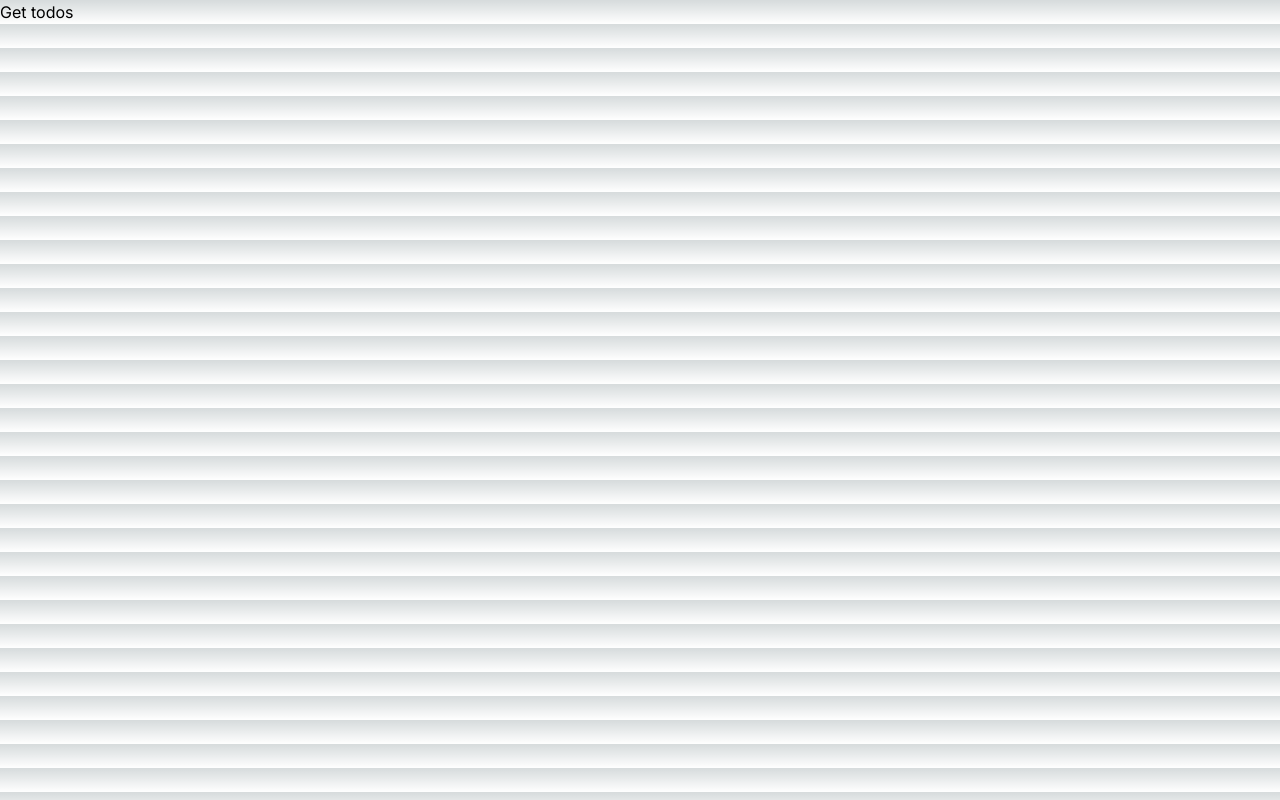
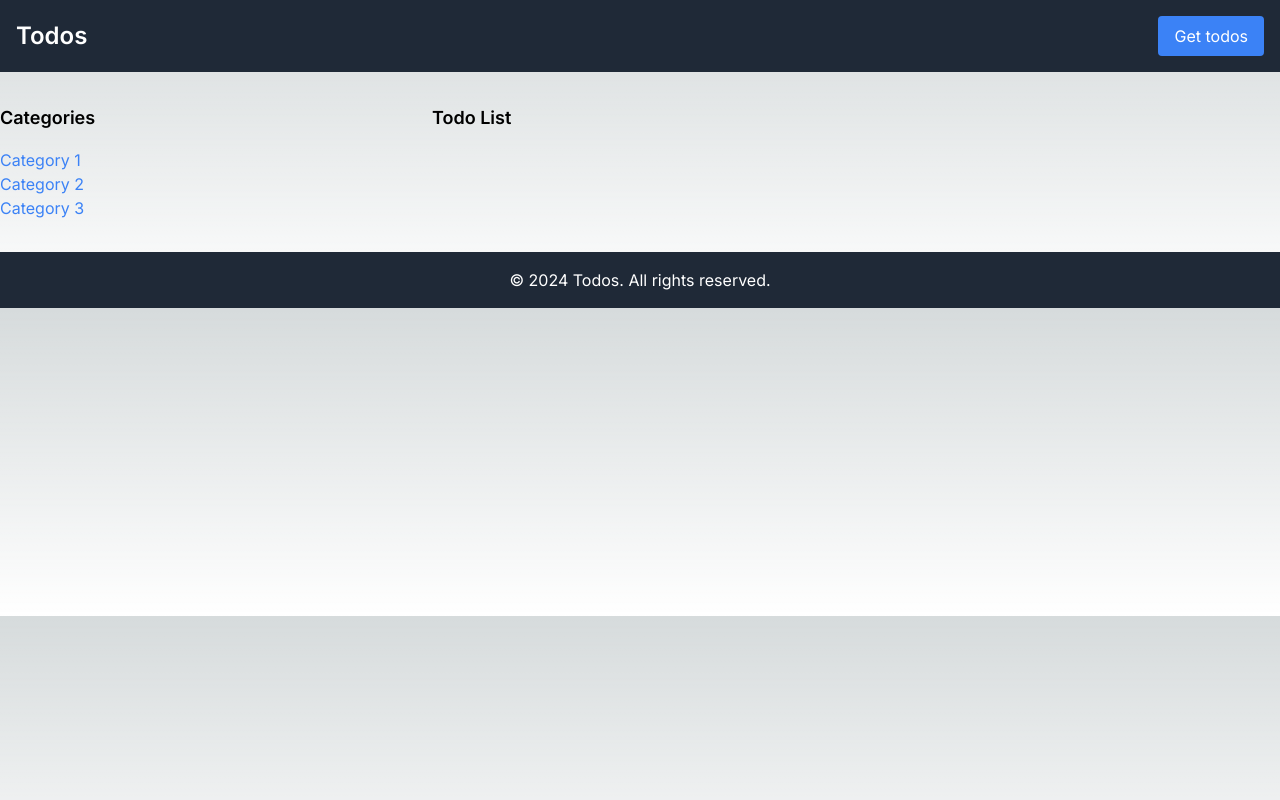
Before and after one commit to suhaibinsari/NextAPI, a Next.js app: page /todos in a window 1280 px wide. Built offline with nearby package versions, Linux system fonts and the light colour scheme.

Commit message:
nextAPI prac

```diff
--- a/app/todos/page.tsx
+++ b/app/todos/page.tsx
@@ -1,29 +1,64 @@
 'use client'
+import axios from 'axios';
+import React, { useState } from 'react';
 
-import axios from 'axios'
-import React from 'react'
+export default function Page() {
+    const [todos, setTodos] = useState([]);
 
+    const getTodos = async () => {
+        try {
+            const result = await axios.get('https://dummyjson.com/todos');
+            setTodos(result.data.todos);
+        } catch (error) {
+            console.log('error', error);
+        }
+    };
 
+    return (
+        <div className="container mx-auto">
+            {/* Header */}
+            <header className="bg-gray-800 text-white py-4 px-4">
+                <div className="container flex justify-between items-center">
+                    <h1 className="text-2xl font-semibold">Todos</h1>
+                    <button onClick={getTodos} className="bg-blue-500 hover:bg-blue-600 text-white px-4 py-2 rounded">
+                        Get todos
+                    </button>
+                </div>
+            </header>
 
-//https://dummyjson.com/todos
+            {/* Main Content */}
+            <div className="grid grid-cols-3 gap-4 mt-8">
+                {/* Sidebar */}
+                <aside className="col-span-1">
+                    <h2 className="text-lg font-semibold mb-4">Categories</h2>
+                    <ul>
+                        <li className="text-blue-500 hover:text-blue-600 cursor-pointer">Category 1</li>
+                        <li className="text-blue-500 hover:text-blue-600 cursor-pointer">Category 2</li>
+                        <li className="text-blue-500 hover:text-blue-600 cursor-pointer">Category 3</li>
+                        {/* Add more categories */}
+                    </ul>
+                </aside>
 
-export default function page() {
+                {/* Products */}
+                <div className="col-span-2">
+                    <h2 className="text-lg font-semibold mb-4">Todo List</h2>
+                    <div className="grid grid-cols-3 gap-4">
+                        {todos.map((todo) => (
+                            <div key={todo.id} className="border p-4 rounded-md shadow-md">
+                                <h3 className="text-lg font-semibold">{todo.todo}</h3>
+                                <p className="text-gray-500">ID: {todo.id}</p>
+                            </div>
+                        ))}
+                    </div>
+                </div>
+            </div>
 
-    const getTodos = async ()=>{
-        try{
-         const result =  await axios.get('https://dummyjson.com/todos');
-         console.log('data from api', result)
-        }
-        catch (error) {
-            console.log('error', error)
-        }
-    }
-
-
-
-  return (
-    <div>
-      <button onClick={getTodos}>Get todos</button>
-    </div>
-  )
+            {/* Footer */}
+            <footer className="bg-gray-800 text-white py-4 mt-8">
+                <div className="container text-center">
+                    <p>&copy; 2024 Todos. All rights reserved.</p>
+                </div>
+            </footer>
+        </div>
+    );
 }
```
